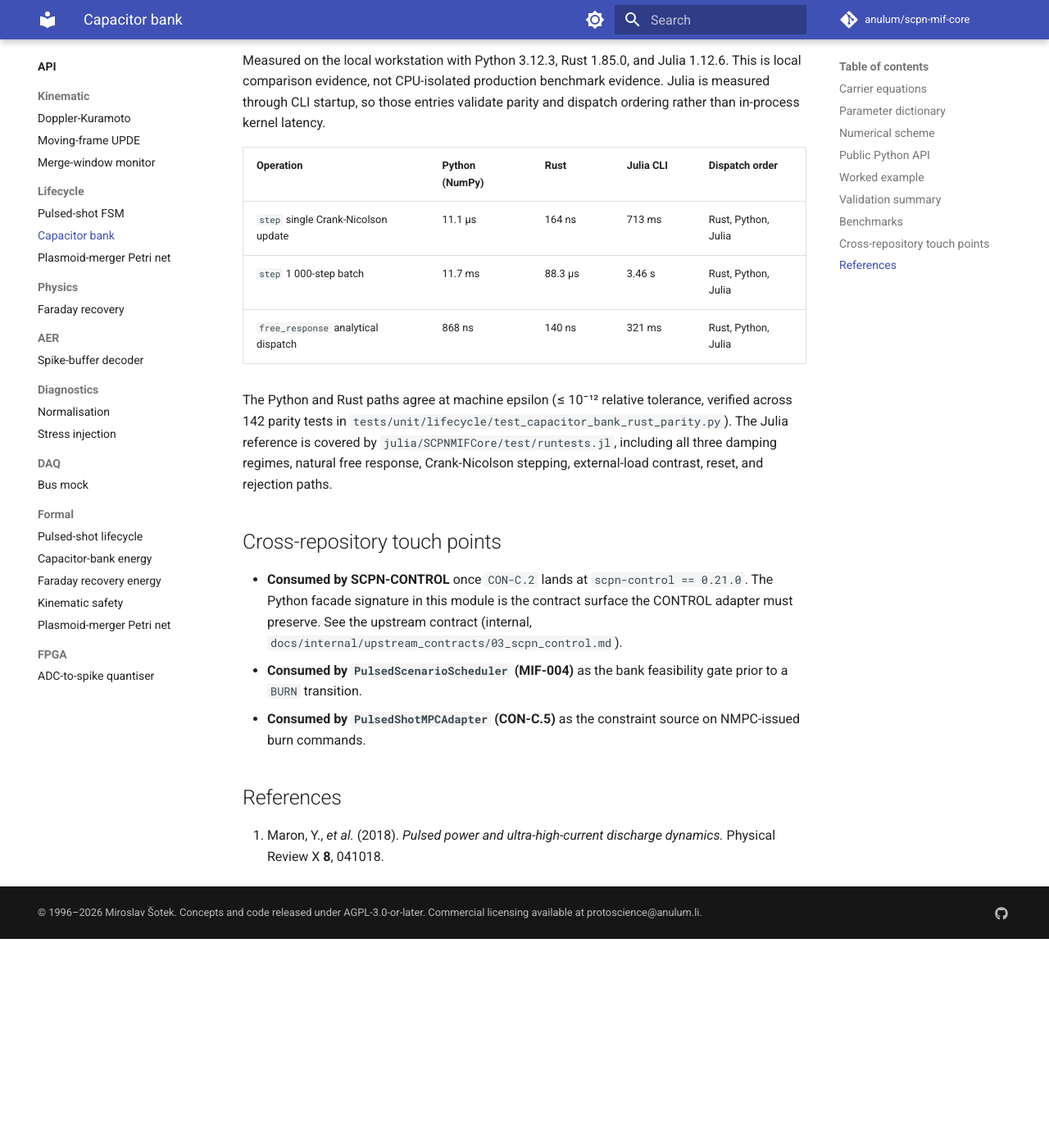
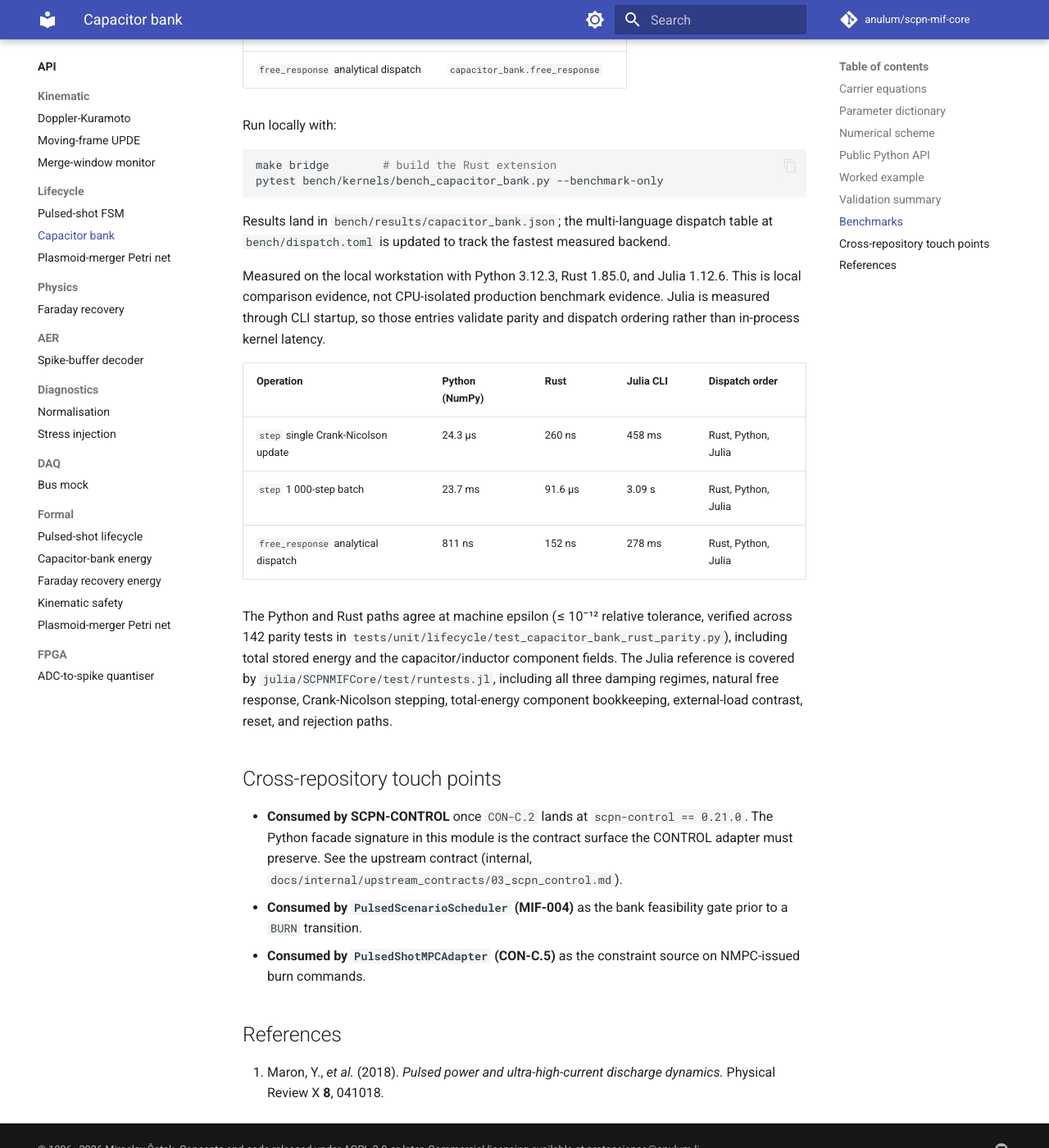
Before and after one commit to anulum/scpn-mif-core, an MkDocs documentation site: the page built from docs/api/lifecycle/capacitor_bank.md, in a window 1280 px wide and 1400 px high, scrolled down 4345 px. Shown: the whole window at 82% size. Built offline with MkDocs 1.6.1 and Material for MkDocs 9.7.7, drawn with Linux system fonts in a browser that asks for light colours; comment, search, counter and statistics services are not loaded; before the commit the page ends 5490 px from its top, so only the background shows below that; some of the changed text lies outside the part shown.

Commit message:
feat: harden capacitor energy bookkeeping
Authored by Anulum Fortis & Arcane Sapience (protoscience@anulum.li)

```diff
--- a/docs/api/lifecycle/capacitor_bank.md
+++ b/docs/api/lifecycle/capacitor_bank.md
@@ -14,6 +14,17 @@
 non-negativity of capacitor energy, inductor energy, total stored energy, and
 linear recharge energy under the physical parameter ranges enforced by the
 runtime constructors.
+
+The observable `CapacitorBankState.energy_J` is the total stored
+electromagnetic energy,
+
+$$
+E_\mathrm{stored}(t) = \frac{1}{2} C v_C(t)^2 + \frac{1}{2} L i_L(t)^2,
+$$
+
+matching the Lean `storedEnergy` contract. The component fields
+`capacitor_energy_J` and `inductor_energy_J` expose the two addends for
+audits and cross-language parity checks.
 
 ## Carrier equations
 
@@ -119,7 +130,7 @@
 | Underdamped half-cycle swing below zero | 1 unit test passes |
 | Overdamped monotone decay over 1 ms | 1 unit test passes |
 | Constructor and reset guards (4 negative paths) | 4 unit tests pass |
-| Energy bookkeeping (½ C V²) | 1 unit test passes |
+| Total-energy bookkeeping (½ C V² + ½ L I²) and component exposure | 2 unit tests pass |
 | Lean proof surface | Stored-energy and recharge-energy sign contracts build with `lake build` |
 | State immutability | 2 unit tests pass |
 | Pulse-spec invariants | 3 unit tests pass |
@@ -132,7 +143,7 @@
 | Recharge status (target, zero-t, long-t saturation, linear energy, negative-t, zero-power) | 6 unit tests pass |
 | Hypothesis property — natural response stays in the initial-voltage envelope | 80 randomised examples pass |
 | Python ↔ Rust parity across the regime grid and 16 random seeds | 142 parity tests pass at 1e-12 |
-| Julia reference — three regimes, free response, Crank-Nicolson stepping, external load, reset, rejection paths | 19 tests pass |
+| Julia reference — three regimes, free response, Crank-Nicolson stepping, total-energy components, external load, reset, rejection paths | 21 tests pass |
 | Total | Python/Rust core suite plus Julia reference tests pass under their dedicated gates |
 
 ## Benchmarks
@@ -164,16 +175,18 @@
 
 | Operation                                     | Python (NumPy) | Rust     | Julia CLI | Dispatch order |
 | :---                                          | :---           | :---     | :---      | :--- |
-| `step` single Crank-Nicolson update           | 11.1 µs        | 164 ns   | 713 ms    | Rust, Python, Julia |
-| `step` 1 000-step batch                       | 11.7 ms        | 88.3 µs  | 3.46 s    | Rust, Python, Julia |
-| `free_response` analytical dispatch           | 868 ns         | 140 ns   | 321 ms    | Rust, Python, Julia |
+| `step` single Crank-Nicolson update           | 24.3 µs        | 260 ns   | 458 ms    | Rust, Python, Julia |
+| `step` 1 000-step batch                       | 23.7 ms        | 91.6 µs  | 3.09 s    | Rust, Python, Julia |
+| `free_response` analytical dispatch           | 811 ns         | 152 ns   | 278 ms    | Rust, Python, Julia |
 
 The Python and Rust paths agree at machine epsilon (≤ 10⁻¹² relative
 tolerance, verified across 142 parity tests in
-`tests/unit/lifecycle/test_capacitor_bank_rust_parity.py`). The Julia
+`tests/unit/lifecycle/test_capacitor_bank_rust_parity.py`), including total
+stored energy and the capacitor/inductor component fields. The Julia
 reference is covered by `julia/SCPNMIFCore/test/runtests.jl`, including all
 three damping regimes, natural free response, Crank-Nicolson stepping,
-external-load contrast, reset, and rejection paths.
+total-energy component bookkeeping, external-load contrast, reset, and
+rejection paths.
 
 ## Cross-repository touch points
 
```
Also changed, not shown: bench/README.md (+3 -2 lines), docs/api/formal/capacitor_bank.md (+7 -4 lines), docs/api/index.md (+2 -1 lines), docs/index.md (+2 -2 lines), 10 other files.
